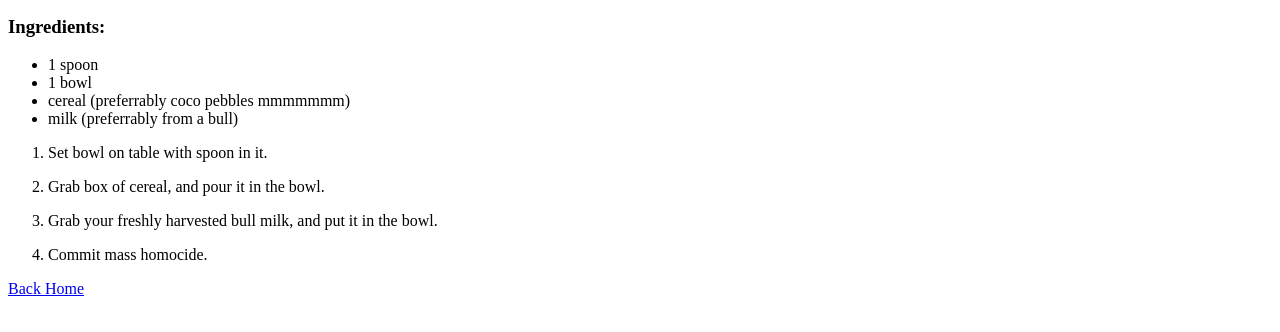
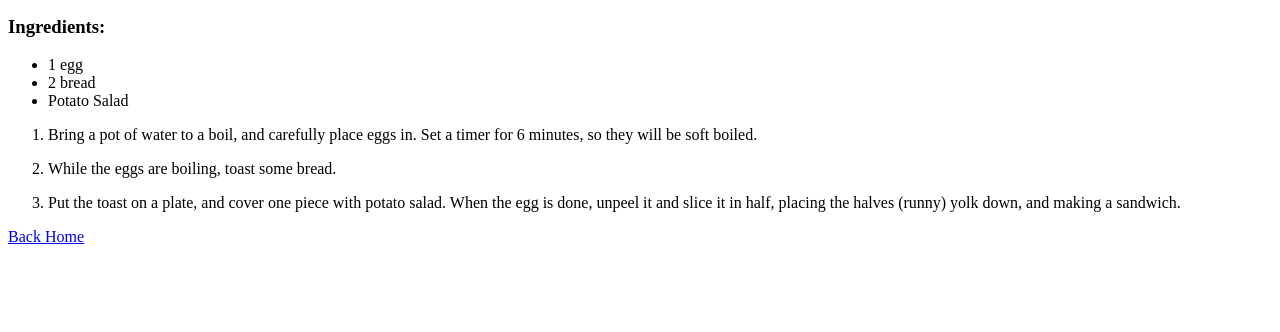
Before and after one commit to BullfrogBST/odin-recipes, a plain HTML site: page recipes/cereal.html in a window 1280 px wide. Shown: the part 260-592 px from the top of the page. Drawn offline with Linux system fonts and the light colour scheme.

Commit message:
fix ingredients and recipe divs being in the wrong files for egg-thing.html and cereal.html.

```diff
--- a/recipes/cereal.html
+++ b/recipes/cereal.html
@@ -19,33 +19,32 @@
     <div class="ingredients">
         <h3>Ingredients:</h3>
         <ul>
-            <li>1 spoon</li>
-            <li>1 bowl</li>
-            <li>cereal (preferrably coco pebbles mmmmmmm)</li>
-            <li>milk (preferrably from a bull)</li>
+            <li>1 egg</li>
+            <li>2 bread</li>
+            <li>Potato Salad</li>
         </ul>
     </div>
     <div class="recipe">
         <ol>
             <li>
                 <p>
-                    Set bowl on table with spoon in it.
+                    Bring a pot of water to a boil, and carefully place
+                eggs in. Set a timer for 6 minutes, so they will be
+                soft boiled.
             </p>
             </li>
             <li>
                 <p>
-                    Grab box of cereal, and pour it in the bowl.
+                    While the eggs are boiling, toast some bread.
                 </p>
             </li>
             <li>
                 <p>
-                    Grab your freshly harvested bull milk, and put it
-                    in the bowl.
-                </p>
-            </li>
-            <li>
-                <p>
-                    Commit mass homocide.
+                    Put the toast on a plate, and cover one piece
+                    with potato salad. When the egg is done,
+                    unpeel it and slice it in half, placing
+                    the halves (runny) yolk down, and making a
+                    sandwich.
                 </p>
             </li>
         </ol>
```
